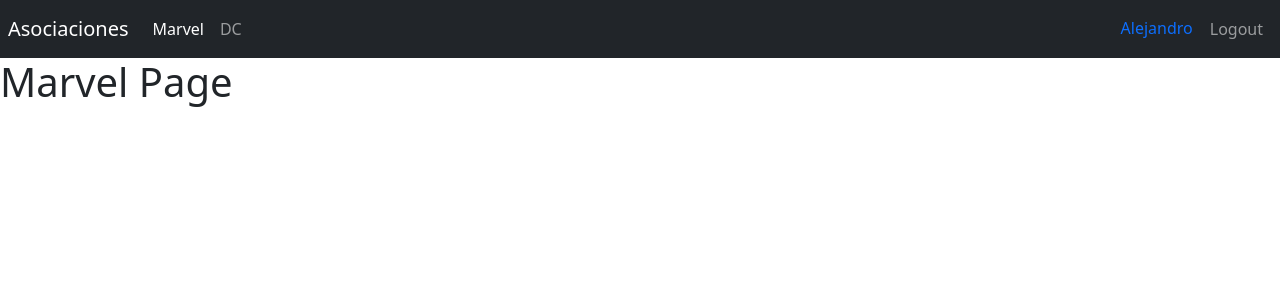
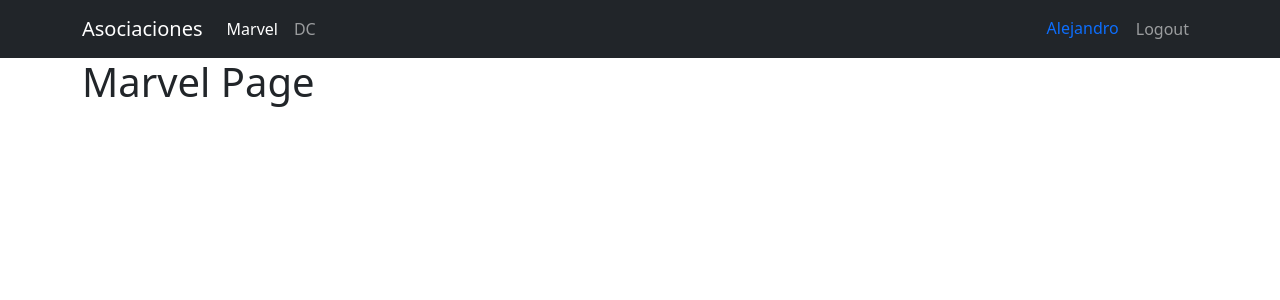
Before and after one commit to alexglzrys/react-heroesSPA, a React (Vite) app: page /marvel in a window 1280 px wide. Shown: the top 300 px of the page. Built offline with nearby package versions, Linux system fonts and the light colour scheme.

Commit message:
crear un segundo router - rotuer del módulo Heroes

```diff
--- a/src/HeroesApp.jsx
+++ b/src/HeroesApp.jsx
@@ -7,7 +7,6 @@
   // Proyectar el contenido de la ruta seleccionada
   return (
     <>
-        <Navbar />
         <AppRouter />
     </>
   )
--- a/src/heroes/index.js
+++ b/src/heroes/index.js
@@ -1,4 +1,6 @@
 export * from './pages';
+export * from './routes/HeroesRoutes';
+
 // export * from './components';
 // export * from  './helpers';
 // export * from './hooks';
--- /dev/null
+++ b/src/heroes/pages/HeroePage.jsx
@@ -0,0 +1,7 @@
+import React from 'react'
+
+export const HeroePage = () => {
+  return (
+    <h1>Heroe Page</h1>
+  )
+}
--- /dev/null
+++ b/src/heroes/pages/SearchPage.jsx
@@ -0,0 +1,7 @@
+import React from 'react'
+
+export const SearchPage = () => {
+  return (
+    <h1>Search Page</h1>
+  )
+}
--- a/src/heroes/pages/index.js
+++ b/src/heroes/pages/index.js
@@ -1,2 +1,4 @@
 export * from './MarvelPage';
 export * from './DCPage';
+export * from './SearchPage';
+export * from './HeroePage';
--- /dev/null
+++ b/src/heroes/routes/HeroesRoutes.jsx
@@ -0,0 +1,21 @@
+import { Navigate, Route, Routes } from 'react-router-dom'
+import { Navbar } from '../../ui'
+import { DCPage, HeroePage, MarvelPage, SearchPage } from '../pages'
+
+export const HeroesRoutes = () => {
+    // El tener un router para cada módulo, permite que sus páginas se muestren con un Layout diferente
+  return (
+    <>
+        <Navbar />
+        <div className="container">
+            <Routes>
+                <Route path='/marvel' element={<MarvelPage />} />
+                <Route path='/dc' element={<DCPage />} />
+                <Route path='/search' element={<SearchPage />} />
+                <Route path='/heroe' element={<HeroePage />} />
+                <Route path='/' element={<Navigate to="marvel" />} />
+            </Routes>
+        </div>
+    </>
+  )
+}
--- a/src/router/AppRouter.jsx
+++ b/src/router/AppRouter.jsx
@@ -1,19 +1,15 @@
-import React from 'react'
-import { Navigate, Route, Routes } from 'react-router-dom'
+import { Route, Routes } from 'react-router-dom'
 import { Loginpage } from '../auth'
-import { DCPage, MarvelPage } from '../heroes'
-
-
+import { HeroesRoutes } from '../heroes'
 
 export const AppRouter = () => {
-  // Router principal de la aplicación
+  // Router principal de la aplicación. Incluye rutas específicas y routes de módulos
   return (
     <>
         <Routes>
-            <Route path='/marvel' element={<MarvelPage />} />
-            <Route path='/dc' element={<DCPage />} />
             <Route path='/login' element={<Loginpage />} />
-            <Route path='/' element={<Navigate to="marvel" />} />
+            {/* El módulo de Heroes tiene su propio router - Lo que permite que tenga un Layout diferente */}
+            <Route path='/*' element={<HeroesRoutes />} />
         </Routes>
     </>
   )
--- a/src/ui/components/Navbar.jsx
+++ b/src/ui/components/Navbar.jsx
@@ -3,7 +3,7 @@
 export const Navbar = () => {
     return (
         <nav className="navbar navbar-expand-sm navbar-dark bg-dark p-2">
-
+            <div className="container">
             <Link
                 className="navbar-brand"
                 to="/"
@@ -36,6 +36,7 @@
                     <button className='nav-item nav-link btn'>Logout</button>
                 </ul>
             </div>
+            </div>
         </nav>
     )
 }
```
